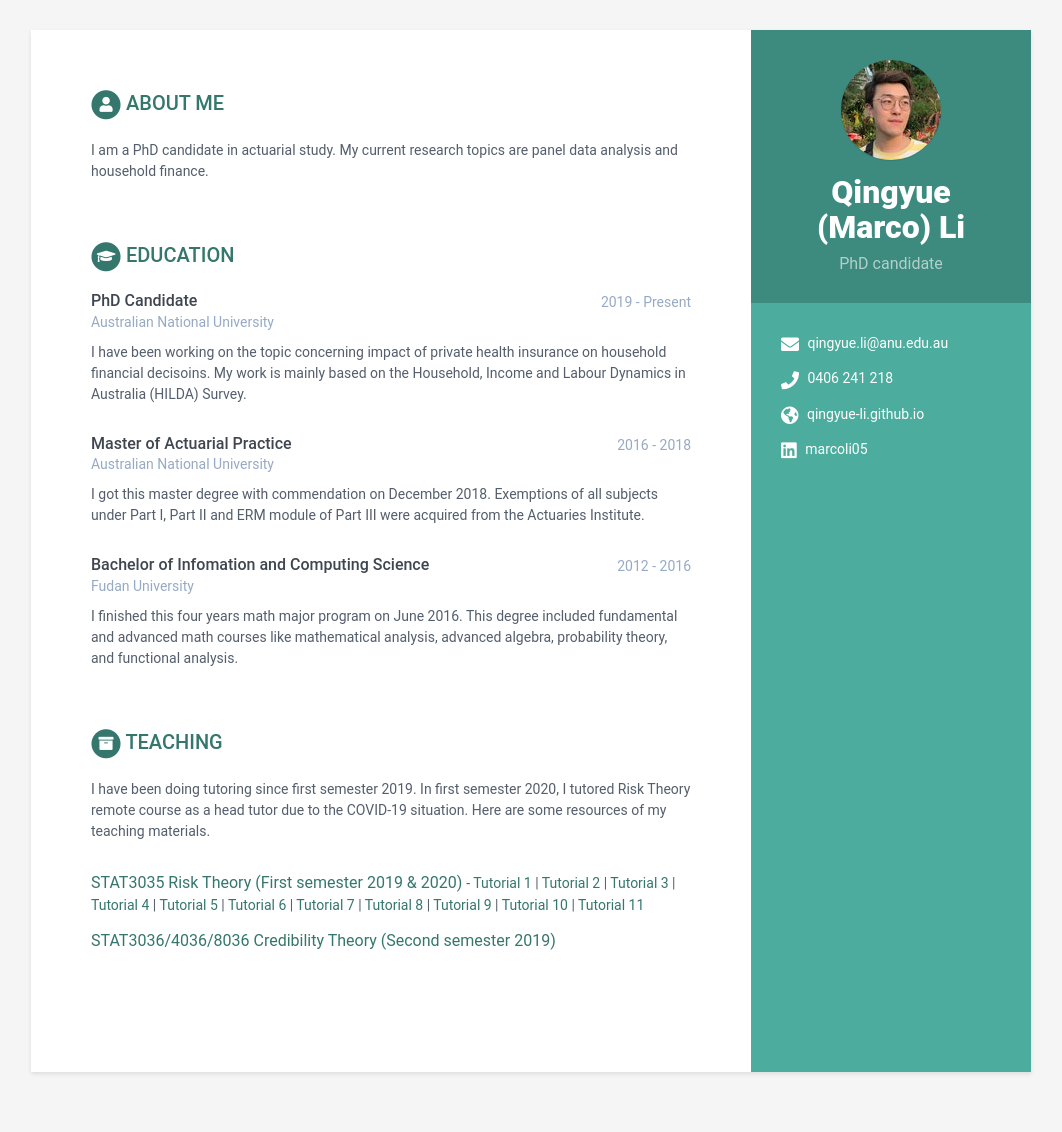
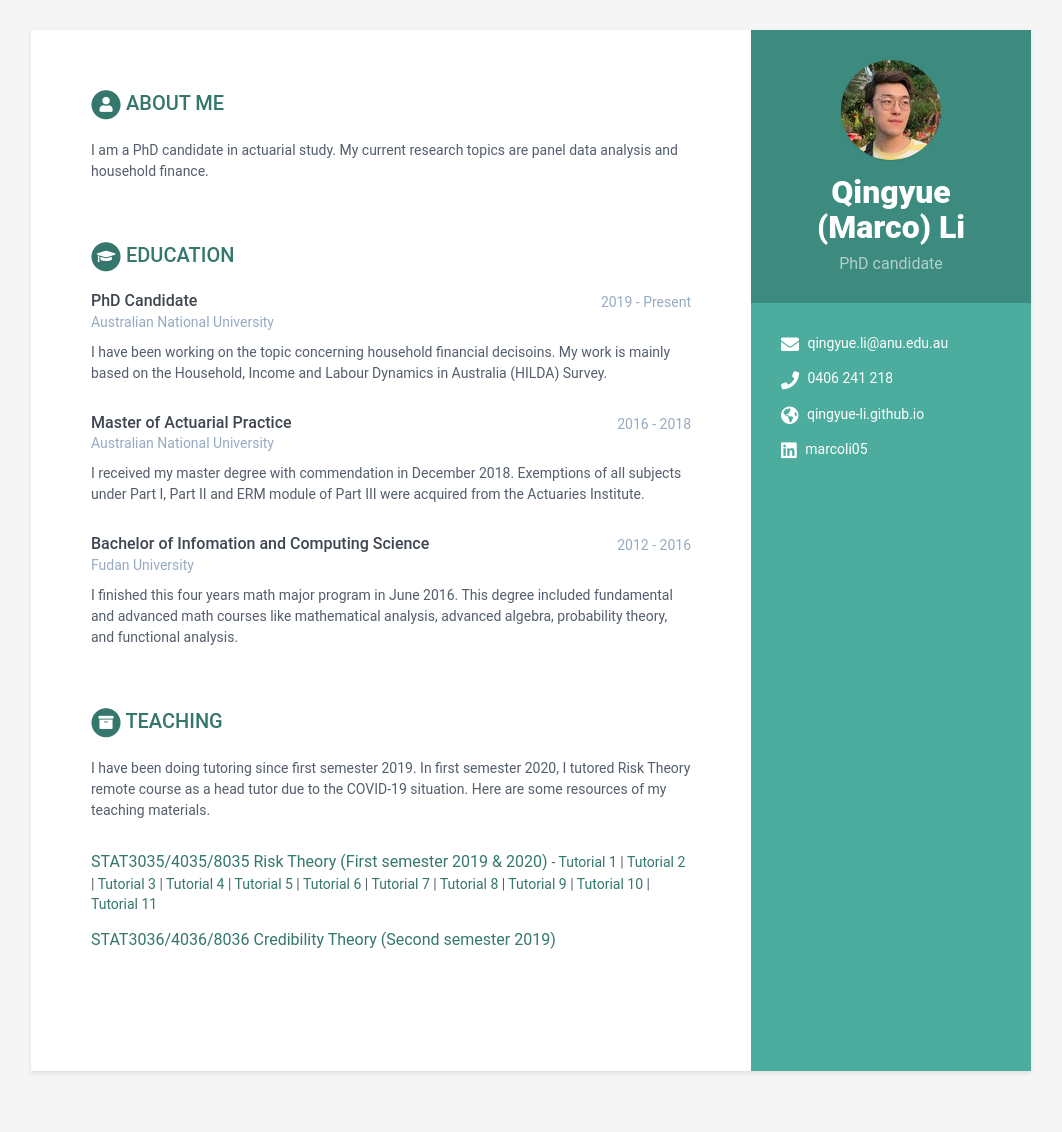
Before and after one commit to qingyue-li/qingyue-li.github.io, a Jekyll site: the page built from index.html, in a window 1280 px wide. Shown: the whole page, without its empty margins (109-1171 px from the left). Built offline with Jekyll 4.4.1, drawn with Linux system fonts in a browser that asks for light colours.

Commit message:
Update data.yml

```diff
--- a/_data/data.yml
+++ b/_data/data.yml
@@ -33,18 +33,18 @@ education:
       university: Australian National University
       time: 2019 - Present
       details: |
-        I have been working on the topic concerning impact of private health insurance on household financial decisoins.
+        I have been working on the topic concerning household financial decisoins.
         My work is mainly based on the Household, Income and Labour Dynamics in Australia (HILDA) Survey.
     - degree: Master of Actuarial Practice
       university: Australian National University
       time: 2016 - 2018
       details: |
-        I got this master degree with commendation on December 2018. Exemptions of all subjects under Part I, Part II and ERM module of Part III were acquired from the Actuaries Institute.
+        I received my master degree with commendation in December 2018. Exemptions of all subjects under Part I, Part II and ERM module of Part III were acquired from the Actuaries Institute.
     - degree: Bachelor of Infomation and Computing Science
       university: Fudan University
       time: 2012 - 2016
       details: |
-        I finished this four years math major program on June 2016. This degree included fundamental and advanced math courses
+        I finished this four years math major program in June 2016. This degree included fundamental and advanced math courses
         like mathematical analysis, advanced algebra, probability theory, and functional analysis.
 #experiences:
 #    - role: Research Asistant
@@ -59,7 +59,7 @@ projects:
     intro: >
       I have been doing tutoring since first semester 2019. In first semester 2020, I tutored Risk Theory remote course as a head tutor due to the COVID-19 situation. Here are some resources of my teaching materials.
     assignments:
-      - title: STAT3035 Risk Theory (First semester 2019 & 2020)
+      - title: STAT3035/4035/8035 Risk Theory (First semester 2019 & 2020)
         link: "https://programsandcourses.anu.edu.au/2020/course/STAT3035/First%20Semester/4864"
         tagline: |
           <a href="qingyue-li.github.io/assets/Tutorial%201%20slides.pdf" target="_blank">Tutorial 1</a> |
```
